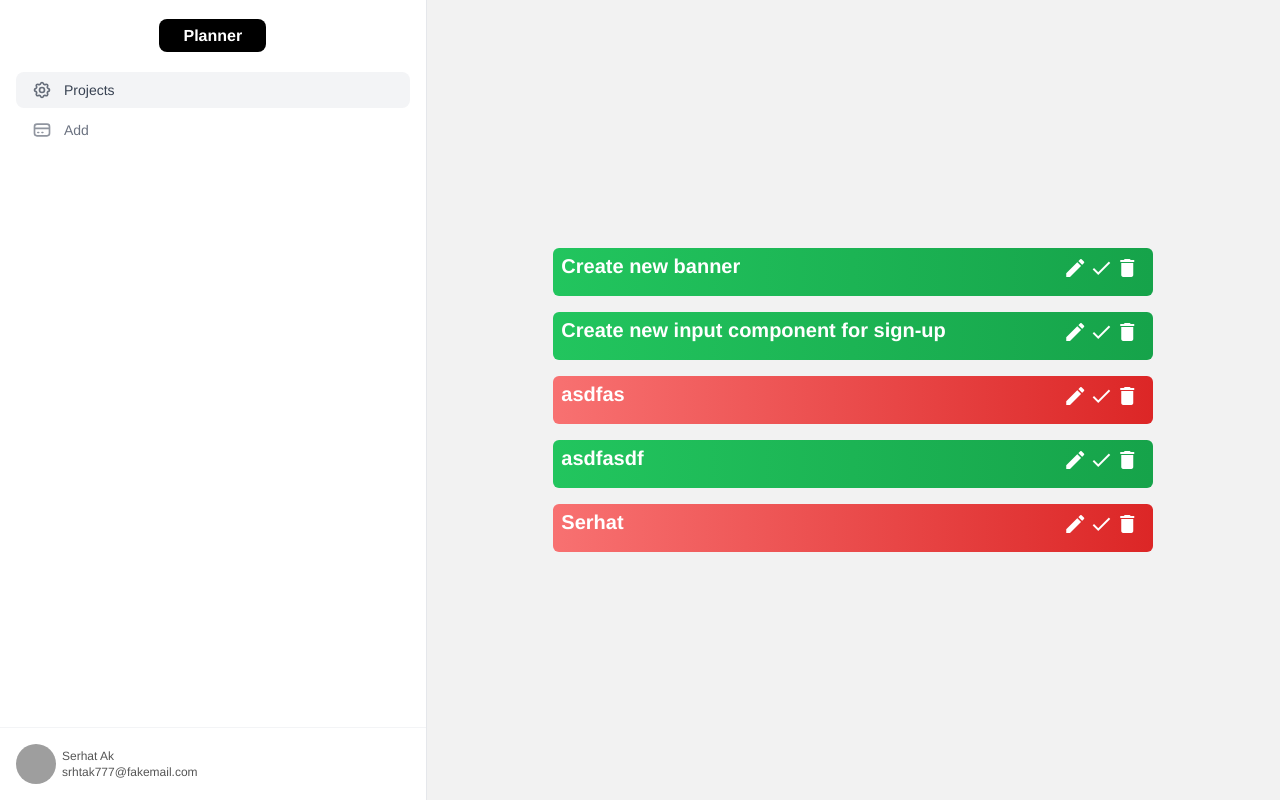
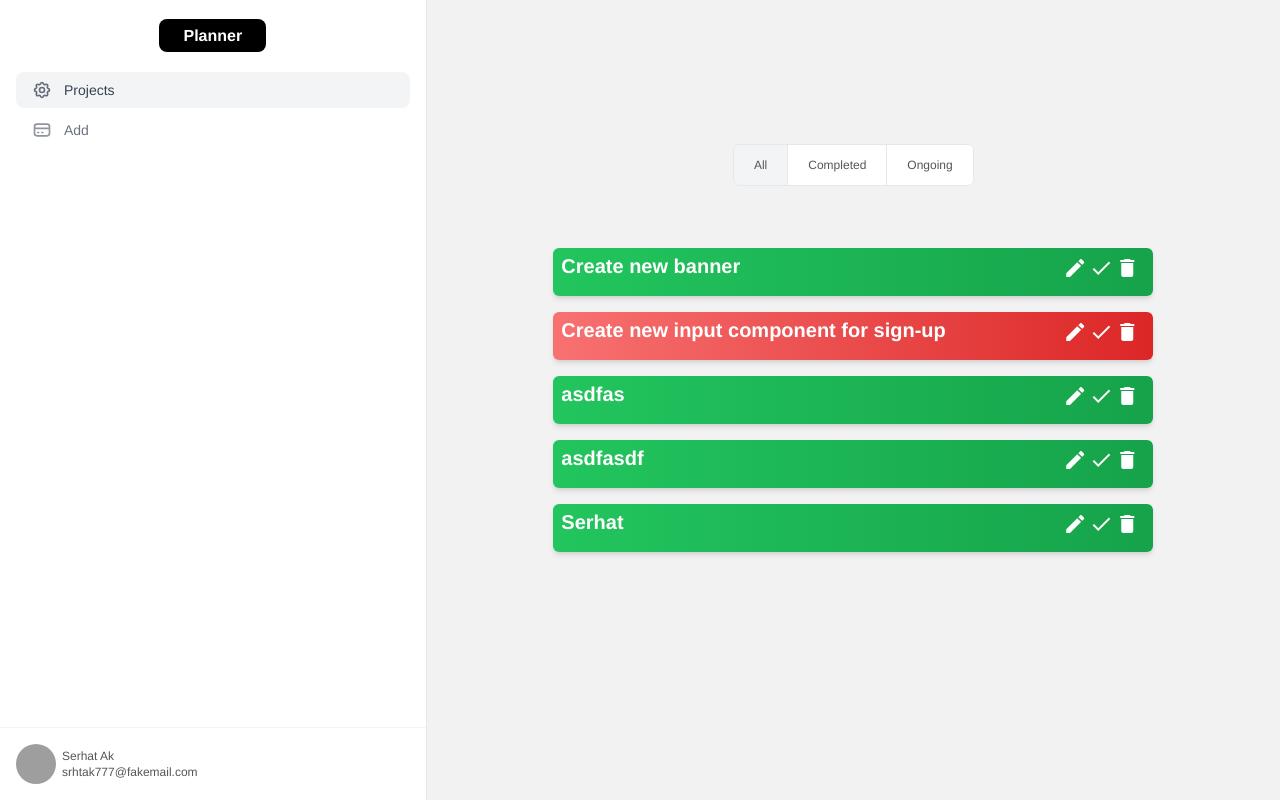
Before and after one commit to srhtak/Vue-Planner, a Vue app: page / in a window 1280 px wide. Built offline with nearby package versions, Linux system fonts and the light colour scheme; data requests are answered from the project's data file; grey boxes are pictures that could not be loaded.

Commit message:
added filter nav with computed function

```diff
--- a/data/db.json
+++ b/data/db.json
@@ -9,13 +9,13 @@
     {
       "id": 2,
       "title": "Create new input component for sign-up",
-      "details": "with animation denemeeeeeeeee",
-      "complete": true
+      "details": "with animation",
+      "complete": false
     },
     {
       "title": "asdfas",
       "details": "dfasdfasdfadsf",
-      "complete": false,
+      "complete": true,
       "id": 5
     },
     {
@@ -27,7 +27,7 @@
     {
       "title": "Serhat",
       "details": "Deneme",
-      "complete": false,
+      "complete": true,
       "id": 8
     }
   ]
--- /dev/null
+++ b/src/components/FilterNav.vue
@@ -0,0 +1,45 @@
+<template>
+  <div
+    class="inline-flex items-center -space-x-px text-xs rounded-md bg-white mb-2 fixed top-36"
+  >
+    <button
+      @click="updateFilter('all')"
+      class="px-5 py-3 font-medium border rounded-l-md hover:z-10 focus:outline-none focus:border-indigo-600 focus:z-10 hover:bg-gray-50 active:opacity-75"
+      :class="{ 'bg-gray-100': current === 'all' }"
+      type="button"
+    >
+      All
+    </button>
+
+    <button
+      @click="updateFilter('completed')"
+      class="px-5 py-3 font-medium border hover:z-10 focus:outline-none focus:border-indigo-600 focus:z-10 hover:bg-gray-50 active:opacity-75"
+      :class="{ 'bg-gray-100': current === 'completed' }"
+      type="button"
+    >
+      Completed
+    </button>
+
+    <button
+      @click="updateFilter('ongoing')"
+      class="px-5 py-3 font-medium border rounded-r-md hover:z-10 focus:outline-none focus:border-indigo-600 focus:z-10 hover:bg-gray-50 active:opacity-75"
+      :class="{ 'bg-gray-100': current === 'ongoing' }"
+      type="button"
+    >
+      Ongoing
+    </button>
+  </div>
+</template>
+
+<script>
+export default {
+  props: ["current"],
+  methods: {
+    updateFilter(by) {
+      this.$emit("update", by);
+    },
+  },
+};
+</script>
+
+<style></style>
--- a/src/components/SingleProject.vue
+++ b/src/components/SingleProject.vue
@@ -29,7 +29,7 @@ export default {
 
 <template>
   <div
-    class="all m-2 relative border-gray-100 border-1 rounded-md p-6 bg-gradient-to-r transform transition duration-500 hover:scale-110"
+    class="all m-2 relative shadow-md rounded-md p-6 bg-gradient-to-r transform transition duration-500 hover:scale-110"
     :class="[project.complete ? complete : todo]"
   >
     <h1
--- a/src/views/EditProject.vue
+++ b/src/views/EditProject.vue
@@ -59,7 +59,7 @@ export default {
 
         <button
           type="submit"
-          class="w-full text-center py-3 rounded bg-green text-white font-bold bg-green-400 focus:outline-none my-1"
+          class="w-full text-center py-3 rounded bg-green text-white font-bold bg-blue-400 focus:outline-none my-1"
         >
           Edit
         </button>
--- a/src/views/HomeView.vue
+++ b/src/views/HomeView.vue
@@ -3,8 +3,14 @@
     <side-bar />
 
     <div class="flex w-2/3 flex-col justify-center items-center">
+      <filter-nav @update="current = $event" :current="current" />
       <div class="text-red-500 text-center" v-if="loading">loading....</div>
-      <div v-else data-aos="fade-up" v-for="project in data" :key="project.id">
+      <div
+        v-else
+        data-aos="fade-up"
+        v-for="project in filteredProjects"
+        :key="project.id"
+      >
         <single-project
           :project="project"
           @complete="handleComplete"
@@ -19,15 +25,18 @@
 // @ is an alias to /src
 import AOS from "aos";
 import SingleProject from "../components/SingleProject.vue";
+import FilterNav from "@/components/FilterNav.vue";
 export default {
   name: "HomeView",
   components: {
     SingleProject,
+    FilterNav,
   },
   data() {
     return {
       data: [],
       loading: true,
+      current: "all",
     };
   },
   mounted() {
@@ -49,5 +58,15 @@ export default {
       p.complete = !p.complete;
     },
   },
+  computed: {
+    filteredProjects() {
+      if (this.current === "completed") {
+        return this.data.filter((project) => project.complete);
+      } else if (this.current === "ongoing") {
+        return this.data.filter((project) => !project.complete);
+      }
+      return this.data;
+    },
+  },
 };
 </script>
```
